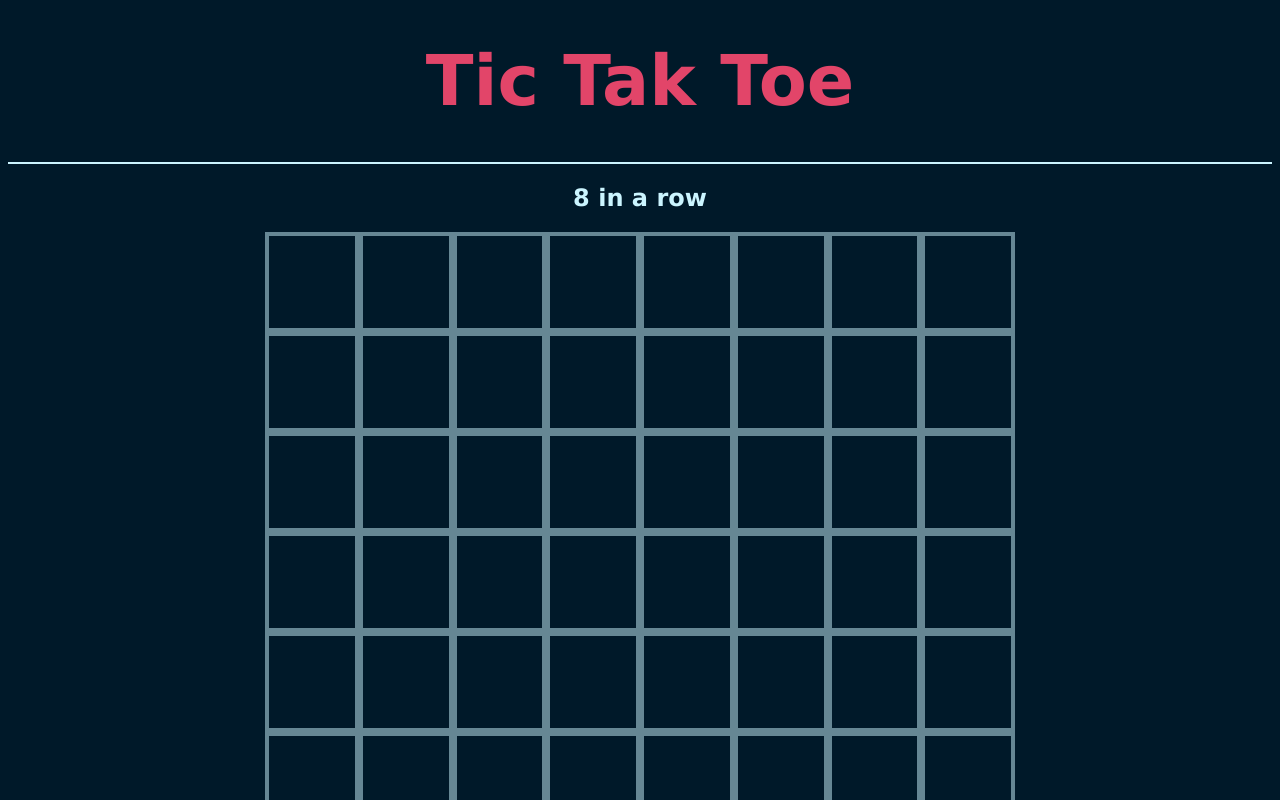
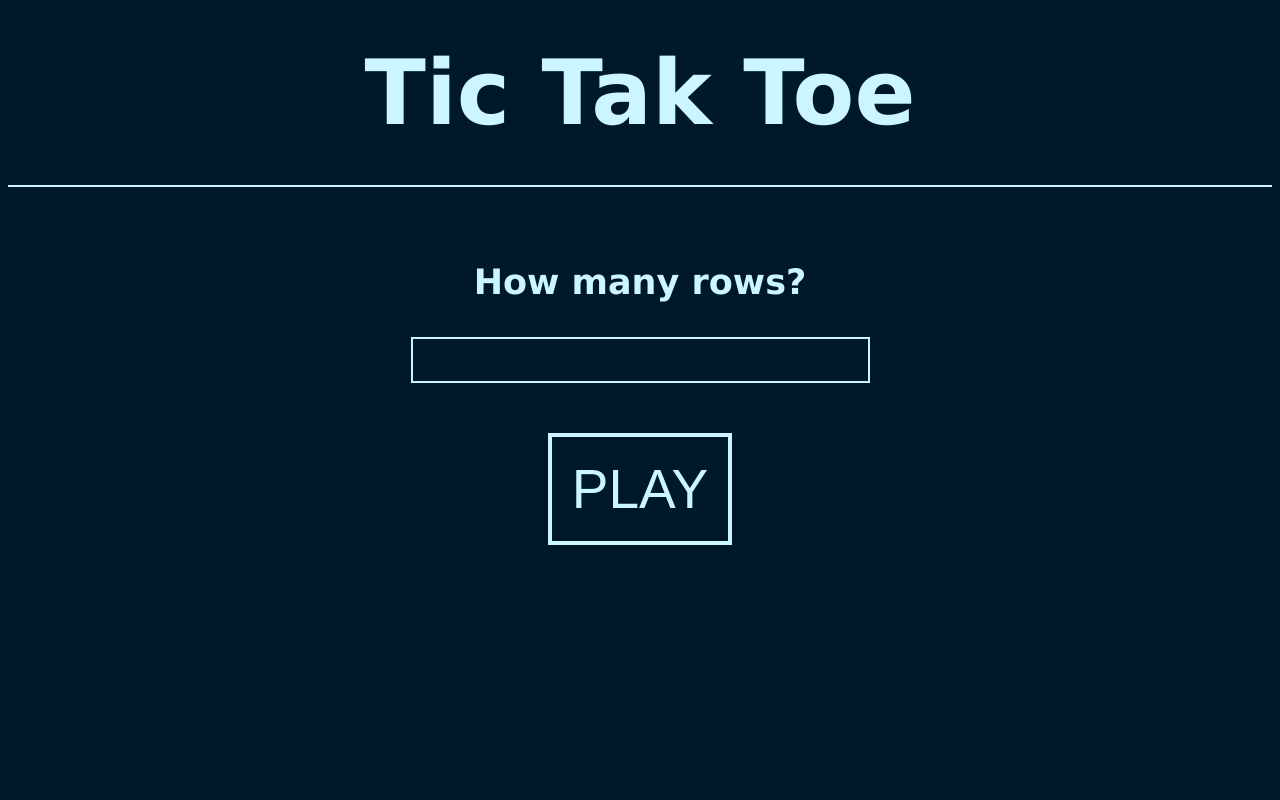
Before and after one commit to nichodim/TicTakToe, a React (Vite) app: page / in a window 1280 px wide. Shown: the top 800 px of the page. Built offline with nearby package versions, Linux system fonts and the light colour scheme.

Commit message:
Implemented menu and proper start

```diff
--- a/src/App.css
+++ b/src/App.css
@@ -6,7 +6,7 @@ body {
 }
 h1 {
     font-weight: bold;
-    font-size: 70px;
+    font-size: 90px;
     margin: 40px 20px 40px 20px;
 }
 
@@ -51,7 +51,6 @@ h1 {
     padding: 0;
 }
 
-
 .exColor {
     color: #e24569;
 }
@@ -62,3 +61,34 @@ h1 {
 #tagContainer {
     border-top: 2px solid rgb(203, 245, 255);
 }
+#firstPrompt {
+    margin-top: 75px;
+}
+#rowBox {
+    border: 2px solid rgb(203, 245, 255);
+    color:rgb(203, 245, 255);
+    background-color: rgb(0, 25, 41);
+    font-size: 35px;
+}
+#playDiv {
+    margin: 50px 0 50px 0;
+}
+#playButton {
+    border: 4px solid rgb(203, 245, 255);
+    color:rgb(203, 245, 255);
+    background-color: rgb(0, 25, 41);
+    font-size: 55px;
+    transition: 0.3s;
+    padding: 20px;
+    cursor: pointer;
+}
+#playButton:hover {
+    border: 4px solid #e24569;
+    background-color: rgb(41, 0, 3);
+    color: #e24569;
+}
+
+.menuText {
+    font-size: 35px;
+    font-weight: bold;
+}
--- a/src/App.jsx
+++ b/src/App.jsx
@@ -1,16 +1,20 @@
 import { useState, useEffect } from 'react'
+import { Menu } from './Menu'
 import { Board } from './Board'
 import { Title } from './Title'
 import { GameTag } from './GameTag'
 import './App.css'
 
 function App() {
-    const [rows, setRows] = useState(() => 8);
+    const [started, setStart] = useState(() => false);
+    const [rows, setRows] = useState(3);
     const [turn, setTurn] = useState(() => 'ex');
     const [tics, setTics] = useState(Array(rows).fill(Array(rows).fill({ type: "none", key: undefined })));
 
     // Give all tics unqiue keys
+    useEffect(() => console.log(rows), [rows]);
     useEffect(() => {
+        console.log(tics);
         if (tics[0][0].key != undefined) return;
         for (let i = 0; i < tics.length; i++) {
             for (let j = 0; j < tics[0].length; j++) {
@@ -27,9 +31,20 @@ function App() {
                 });
             }
         }
-    }, []);
+    }, [tics]);
 
-    useEffect(() => console.log(tics), [tics]);
+    function setMenu() {
+        let newRows = document.getElementById('rowBox').value;
+        if (newRows == '' || isNaN(newRows) || newRows < 1 || newRows > 10) {
+            alert('Invalid row number (1-10)');
+            return;
+        }
+        newRows = parseInt(newRows);
+
+        setTics(() => Array(newRows).fill(Array(newRows).fill({ type: "none", key: undefined })));
+        setRows(() => newRows);
+        setStart(() => true);
+    }
 
     function fliptile(e, key) {
         const rowNum = key.substring(0, 1);
@@ -53,11 +68,18 @@ function App() {
 
     return (
         <>
-            <Title turn={turn} />
+            <Title turn={turn} started={started} />
             <div id="tagContainer">
-                <GameTag rows={rows} />
+                {!started &&
+                    <Menu setMenu={setMenu} />
+                }
+                {started &&
+                    <GameTag rows={rows} />
+                }
             </div>
-            <Board tics={tics} handleClick={fliptile} />
+            {started &&
+                <Board tics={tics} handleClick={fliptile} />
+            }
         </>
     );
 }
--- /dev/null
+++ b/src/Menu.jsx
@@ -0,0 +1,11 @@
+export function Menu({ setMenu }) {
+    return (
+        <>
+            <p className="menuText" id="firstPrompt">How many rows?</p>
+            <input id="rowBox" type="text"></input>
+            <div id="playDiv">
+                <button id="playButton" type="button" onClick={setMenu} >PLAY</button>
+            </div>
+        </>
+    )
+}
--- a/src/Title.jsx
+++ b/src/Title.jsx
@@ -1,3 +1,4 @@
-export function Title({ turn }) {
+export function Title({ turn, started }) {
+    if (!started) return <h1>Tic Tak Toe</h1>;
     return <h1 className={turn + 'Color'}>Tic Tak Toe</h1>;
 }
```
